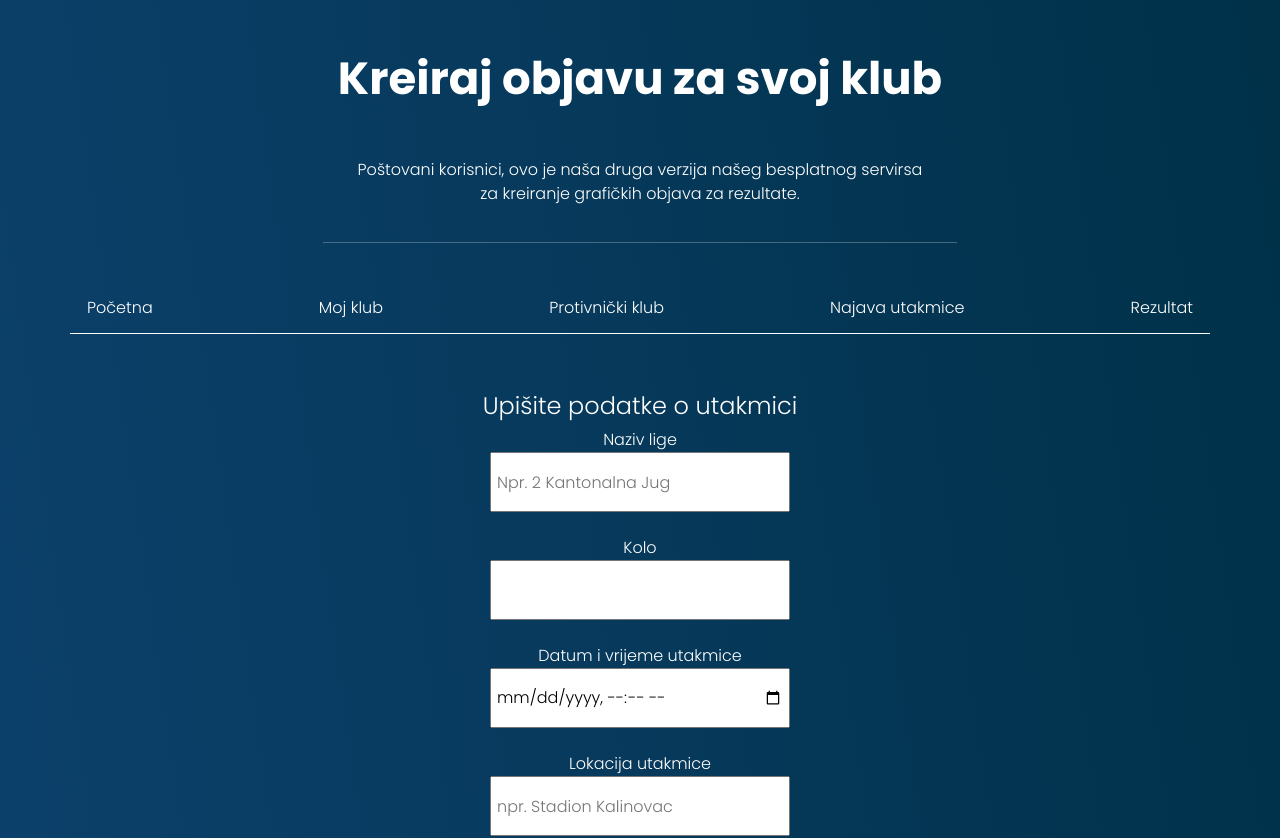
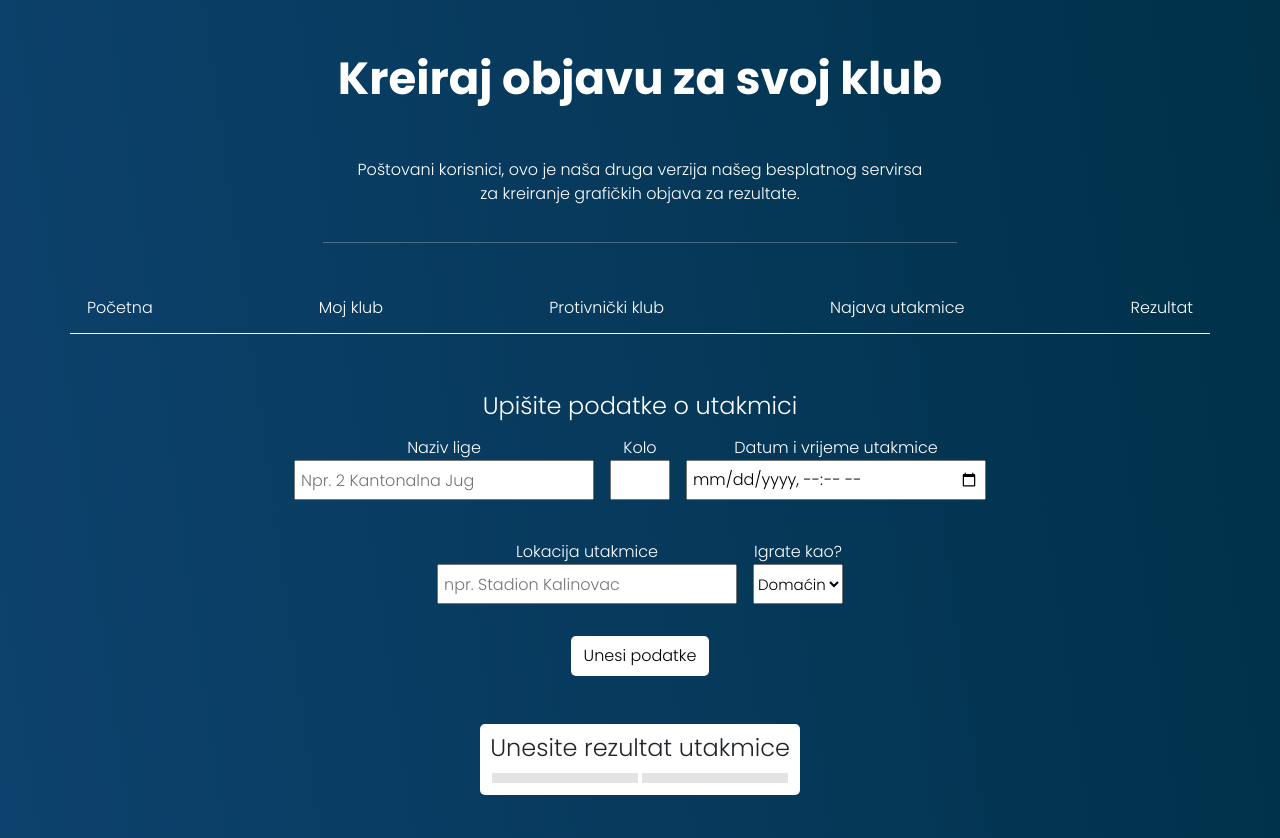
Before and after one commit to ermin1990/kreirajobjavu, a React (Create React App) app: page /nextmatch in a window 1280 px wide. Shown: the top 838 px of the page. Built offline with nearby package versions, Linux system fonts and the light colour scheme.

Commit message:
NextMatchPage
Signed-off-by: ErminSelimovic <erminselimovic90@gmail.com>

```diff
--- a/src/css/nextmatchpage.scss
+++ /dev/null
@@ -1,9 +0,0 @@
-.nextMatchDesign_form{
-
-
-    input{
-        width: 300px;
-        height: 60px;
-        padding: 5px;
-    }
-}
--- a/src/pages/NextMatch.js
+++ /dev/null
@@ -1,47 +0,0 @@
-import React, { useState } from 'react'
-import NextMatchDesign from './NextMatchDesign'
-import '../css/nextmatchpage.scss'
-
-
-function NextMatch() {
-
-  const [leagueinfo, setLeagueInfo] = useState([])
-
-
-
-  return (
-    <>
-
-    <div className="ligapodaci container text-center text-white p-5">
-        <h4>Upišite podatke o utakmici</h4>
-
-        <form className='nextMatchDesign_form'>
-          <label>Naziv lige</label><br />
-          <input type="text" name='leagueName' placeholder='Npr. 2 Kantonalna Jug'/><br /><br />
-          <label>Kolo</label><br />
-          <input type="number" name="currentMatchdany" /><br /><br />
-          <label>Datum i vrijeme utakmice</label><br />
-          <input type="datetime-local" name="dateAndTime"/><br /><br />
-
-          <label>Lokacija utakmice</label><br />
-          <input type="text" name='gameLocation' placeholder='npr. Stadion Kalinovac'/><br /><br />
-
-          <label>Igrate kao domaćini ili kao gost?</label><br />
-
-          <select name="matchLocation">
-            <option value="homematch">Domaćin</option>
-            <option value="awaymatch">Gost</option>
-          </select>
-
-
-        </form>
-    </div>
-
-
-
-    <NextMatchDesign/>
-    </>
-  )
-}
-
-export default NextMatch
--- /dev/null
+++ b/src/pages/NextMatch/InsertResult.js
@@ -0,0 +1,37 @@
+import React from 'react'
+import './nextmatchpage.scss'
+
+function InsertResult(props) {
+    const leagueinfo = props.leagueinfo
+    const myClubInfo = props.myClubInfo
+
+
+  return (
+    <div className="unosRezultata text-center">
+        <h4>Unesite rezultat utakmice</h4>
+
+        <div className="teams">
+        <div className="firstTeam">
+
+          {leagueinfo.matchLocation === "homematch" &&
+          (
+            <>
+            <label>{myClubInfo.clubName}</label>
+            <input type="number" className="resultInput" name=""/>
+
+            </>
+
+          )
+
+
+          }
+
+        </div>
+
+        <div className="secondTeam"></div>
+        </div>
+      </div>
+  )
+}
+
+export default InsertResult
--- /dev/null
+++ b/src/pages/NextMatch/NextMatch.js
@@ -0,0 +1,109 @@
+import React, { useEffect, useState } from "react";
+import InsertResult from "./InsertResult";
+import NextMatchDesign from "./NextMatchDesign";
+import "./nextmatchpage.scss";
+
+function NextMatch() {
+  const [leagueinfo, setLeagueInfo] = useState([]);
+  const [myClubInfo, setMyClubInfo] = useState([])
+
+  useEffect(() => {
+    if (localStorage.hasOwnProperty("LS_leagueinfo")) {
+      let copyLeagueInfo = localStorage.getItem("LS_leagueinfo");
+      setLeagueInfo(JSON.parse(copyLeagueInfo));
+    }
+
+    if(localStorage.hasOwnProperty("myClub")){
+      setMyClubInfo(JSON.parse(localStorage.getItem("myClub")))
+    }
+  }, []);
+
+  const inputHandler = (e) => {
+    console.log(e.target.value);
+    let copyleagueinfo = { ...leagueinfo };
+    copyleagueinfo[e.target.name] = e.target.value;
+    setLeagueInfo(copyleagueinfo);
+  };
+
+  const addLeagueInfo = () => {
+    let copyleagueinfo = { ...leagueinfo };
+    localStorage.setItem("LS_leagueinfo", JSON.stringify(copyleagueinfo));
+  };
+
+  return (
+    <>
+      <div className="ligapodaci container text-center text-white p-5">
+        <h4>Upišite podatke o utakmici</h4>
+
+        <form className="nextMatchDesign_form">
+          <div>
+            <label>Naziv lige</label>
+            <br />
+            <input
+              type="text"
+              name="leagueName"
+              onInput={inputHandler}
+              placeholder="Npr. 2 Kantonalna Jug"
+            />
+            <br />
+            <br />
+          </div>
+          <div>
+            <label>Kolo</label>
+            <br />
+            <input
+              className="koloInput"
+              type="number"
+              name="currentMatchdany"
+              onInput={inputHandler}
+            />
+            <br />
+            <br />
+          </div>
+          <div>
+            <label>Datum i vrijeme utakmice</label>
+            <br />
+            <input
+              type="datetime-local"
+              name="dateAndTime"
+              onInput={inputHandler}
+            />
+            <br />
+            <br />
+          </div>
+          <div>
+            <label>Lokacija utakmice</label>
+            <br />
+            <input
+              type="text"
+              name="gameLocation"
+              onInput={inputHandler}
+              placeholder="npr. Stadion Kalinovac"
+            />
+            <br />
+            <br />
+          </div>
+          <div>
+            <label>Igrate kao?</label>
+            <br />
+
+            <select name="matchLocation" onChange={inputHandler}>
+              <option value="homematch">Domaćin</option>
+              <option value="awaymatch">Gost</option>
+            </select>
+          </div>
+        </form>
+        <button className="btn leagueSaveBtn" onClick={addLeagueInfo}>
+          Unesi podatke
+        </button>
+      </div>
+
+
+      <InsertResult leagueinfo={leagueinfo} myClubInfo={myClubInfo} />
+
+      <NextMatchDesign />
+    </>
+  );
+}
+
+export default NextMatch;
--- a/src/pages/NextMatchDesign.js
+++ b/src/pages/NextMatch/NextMatchDesign.js
@@ -1,5 +1,5 @@
 import React from 'react'
-import '../css/nextmatchdesign.css'
+import './nextmatchpage.scss'
 
 
 function NextMatchDesign() {
--- /dev/null
+++ b/src/pages/NextMatch/nextmatchpage.scss
@@ -0,0 +1,54 @@
+.nextMatchDesign_form {
+    width: 80%;
+    margin: auto;
+    display: flex;
+    flex-wrap: wrap;
+    justify-content: center;
+    div {
+        padding: 8px;
+        .koloInput {
+            width: 60px;
+        }
+    }
+    input {
+        width: 300px;
+        height: 40px;
+        padding: 5px;
+    }
+    select {
+        height: 40px;
+    }
+}
+
+.ligapodaci {
+    .leagueSaveBtn {
+        height: 40px;
+        background-color: white;
+        color: black;
+        border-radius: 5px;
+    }
+}
+
+.unosRezultata {
+    width: max-content;
+    padding: 10px;
+    margin: auto;
+    margin-bottom: 10px;
+    background-color: white;
+    border-radius: 5px;
+    .teams {
+        display: flex;
+        .firstTeam {
+            flex-grow: 1;
+            margin: 2px;
+            background-color: rgb(227, 227, 227);
+            padding: 5px;
+        }
+        .secondTeam {
+            flex-grow: 1;
+            margin: 2px;
+            background-color: rgb(227, 227, 227);
+            padding: 5px;
+        }
+    }
+}
--- a/src/routes/routes.js
+++ b/src/routes/routes.js
@@ -2,7 +2,7 @@ import App from "../App";
 import AgainstClub from "../pages/AgainstClub";
 import Home from "../pages/Home";
 import MyClub from "../pages/MyClub";
-import NextMatch from "../pages/NextMatch";
+import NextMatch from "../pages/NextMatch/NextMatch";
 
 const routes = [
     {
```
Also changed, not shown: 1 other file (tests, documents, lock files or other folders).
